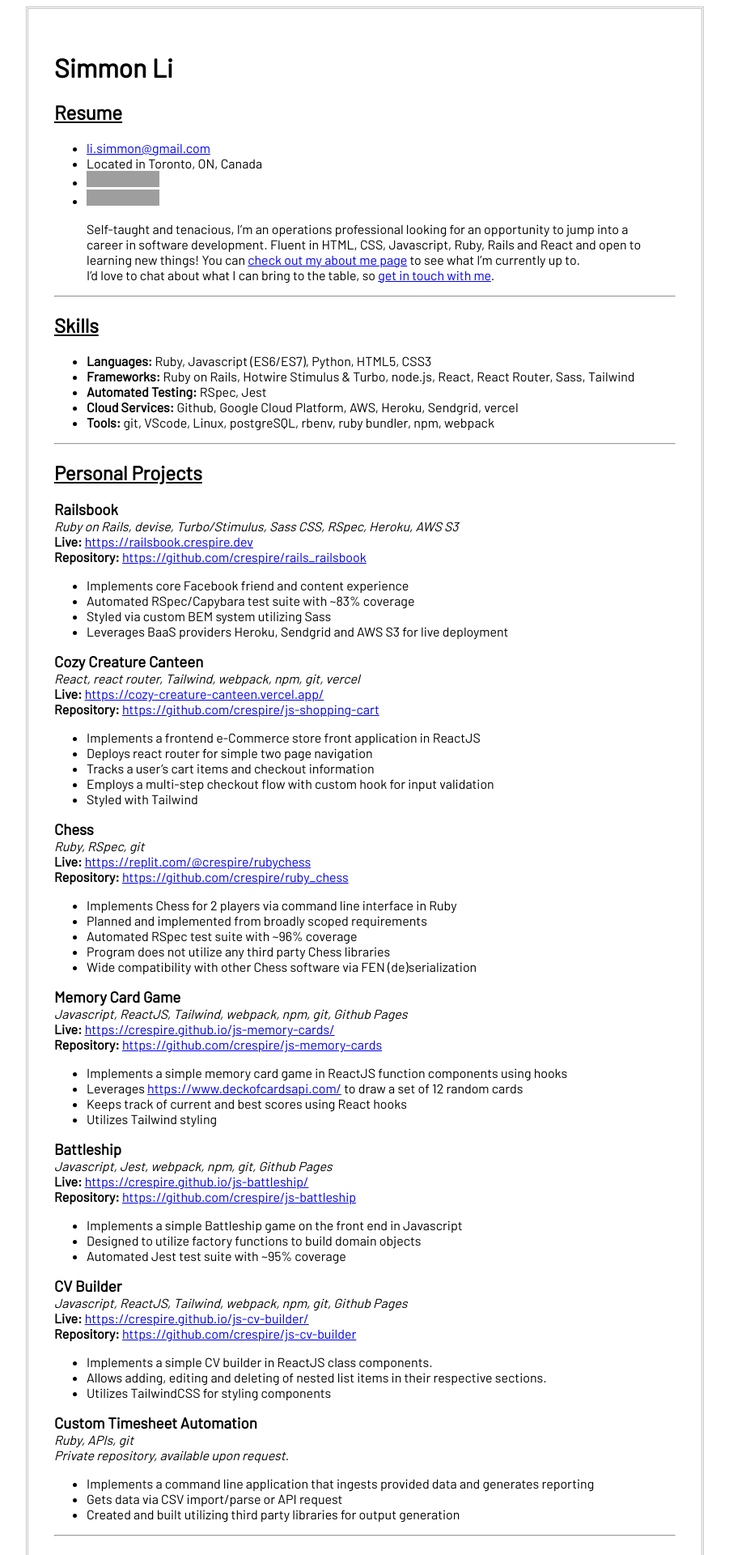
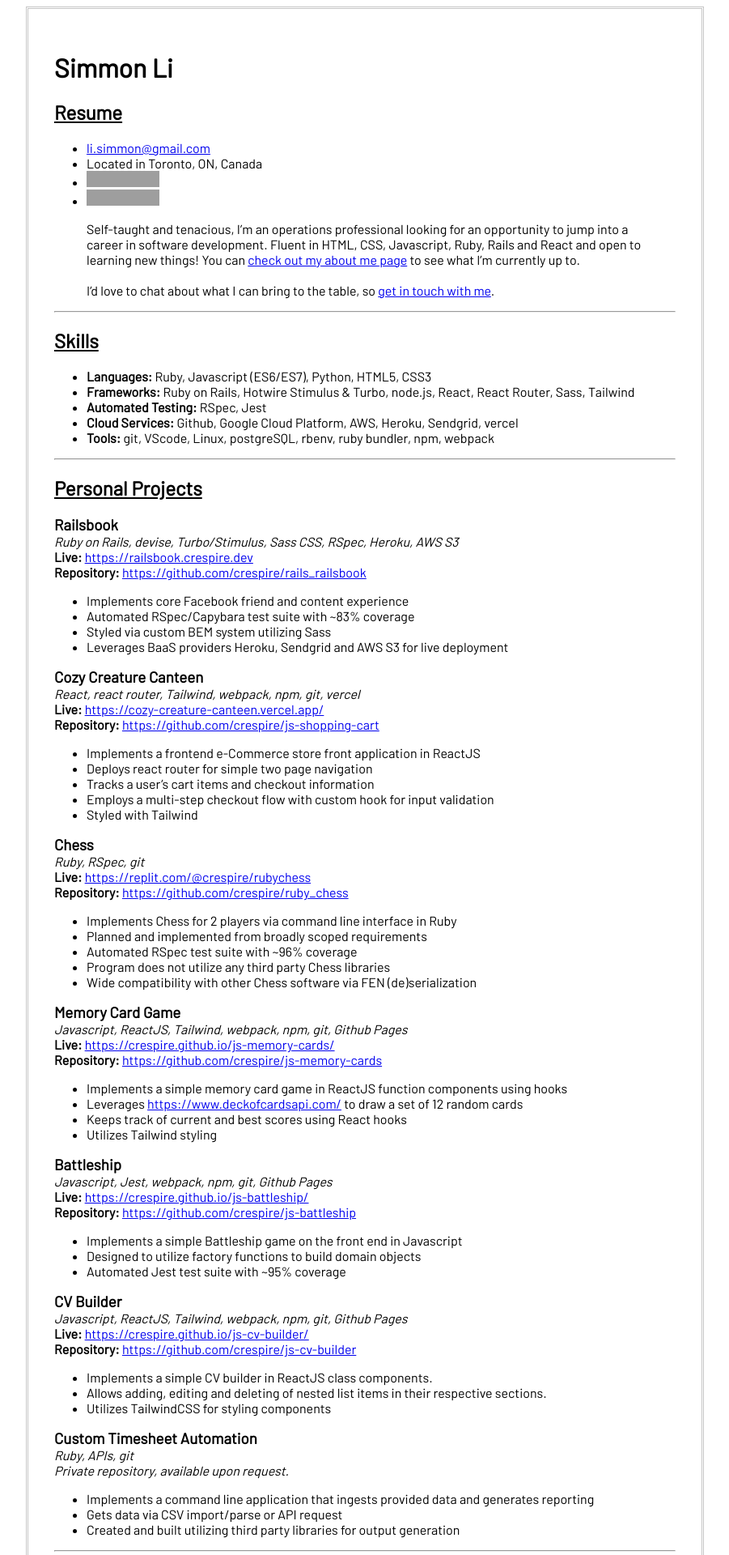
Before and after one commit to crespire/crespire, a Jekyll site: the page built from resume.md, in a window 1280 px wide. Shown: the top 1920 px of the page at 81% size, without its empty margins (189-1090 px from the left). Built offline with Jekyll 4.4.1, drawn with Linux system fonts in a browser that asks for light colours; our own code applies the rules of GitHub Pages for plain Markdown files; grey boxes are pictures that could not be loaded.

Commit message:
update resume

```diff
--- a/resume.md
+++ b/resume.md
@@ -10,6 +10,7 @@ title: Simmon Li's Resume
 * [![Linkedin](https://img.shields.io/badge/-Simmon_Li-000?style=flat-square&logo=linkedin&logoColor=azure&color=0A66C2)](https://www.linkedin.com/in/simmonli/)
 
 > Self-taught and tenacious, I'm an operations professional looking for an opportunity to jump into a career in software development. Fluent in HTML, CSS, Javascript, Ruby, Rails and React and open to learning new things! You can [check out my about me page](https://crespire.net) to see what I'm currently up to.
+> &nbsp;
 > I'd love to chat about what I can bring to the table, so [get in touch with me](https://github.com/crespire#get-in-touch).
 
 ---
```
